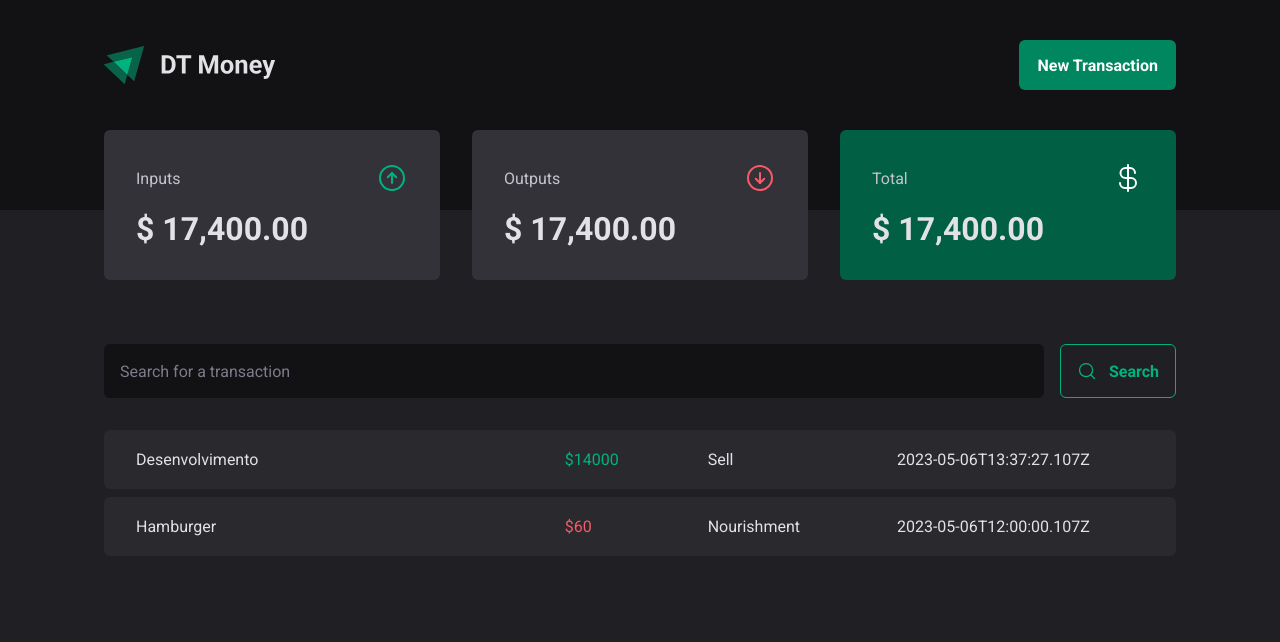
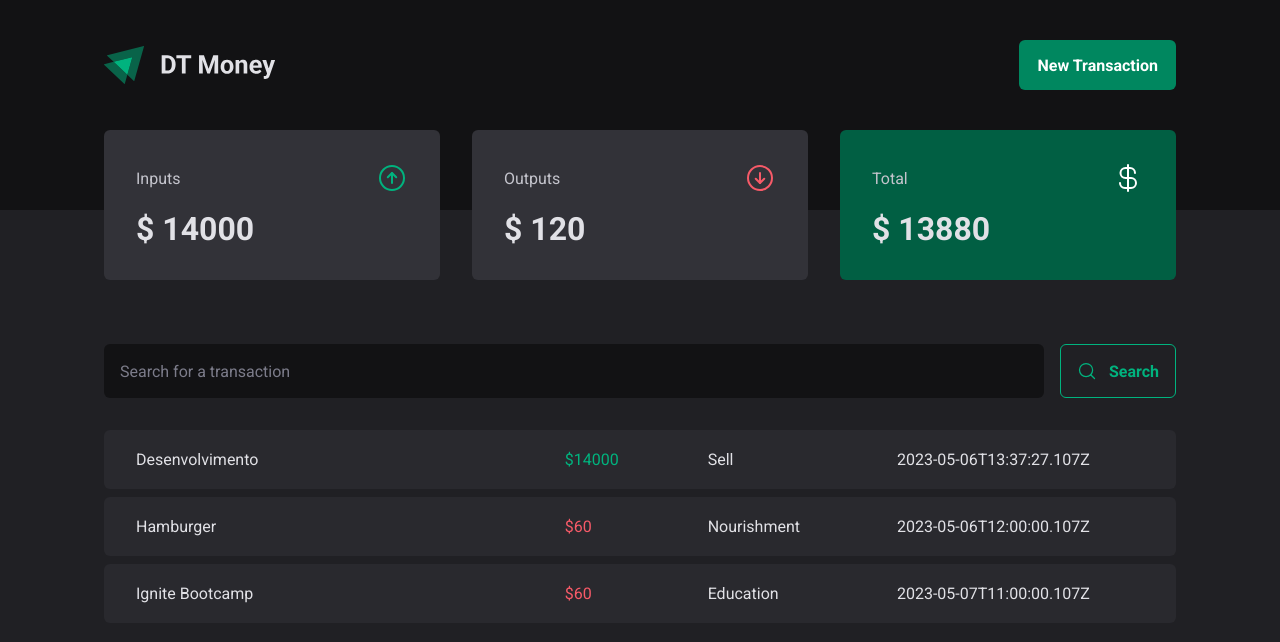
Before and after one commit to luiz504/03-chapter-dt-money, a React (Vite) app: page / in a window 1280 px wide. Shown: the top 642 px of the page. Built offline with nearby package versions, Linux system fonts and the light colour scheme; data requests are answered from the project's data file.

Commit message:
feat: summary component rendering the dinamic data

```diff
--- a/server.json
+++ b/server.json
@@ -15,6 +15,14 @@
       "category": "Nourishment",
       "price": 60,
       "created_at": "2023-05-06T12:00:00.107Z"
+    },
+    {
+      "id": "3",
+      "description": "Ignite Bootcamp",
+      "type": "outcome",
+      "category": "Education",
+      "price": 60,
+      "created_at": "2023-05-07T11:00:00.107Z"
     }
   ]
 }
--- a/src/components/Summary/index.tsx
+++ b/src/components/Summary/index.tsx
@@ -1,11 +1,34 @@
-import React from 'react'
+import React, { useContext } from 'react'
+import { useTheme } from 'styled-components'
 import { ArrowCircleUp, ArrowCircleDown, CurrencyDollar } from 'phosphor-react'
 
+import { TransactionsContext } from '~/contexts/TransactionsContext'
+
 import { ContainerSummary, SummaryCard } from './styles'
-import { useTheme } from 'styled-components'
 
 export const Summary: React.FC = () => {
   const theme = useTheme()
+
+  const { transactions } = useContext(TransactionsContext)
+
+  const summary = transactions.reduce(
+    (acc, transaction) => {
+      if (transaction.type === 'income') {
+        acc.income += transaction.price
+      }
+      if (transaction.type === 'outcome') {
+        acc.outcome += transaction.price
+      }
+      acc.total = acc.income - acc.outcome
+      return acc
+    },
+    {
+      income: 0,
+      outcome: 0,
+      total: 0,
+    },
+  )
+
   return (
     <ContainerSummary>
       <SummaryCard>
@@ -13,7 +36,7 @@ export const Summary: React.FC = () => {
           <span>Inputs</span>
           <ArrowCircleUp size={32} color={theme['green-300']} />
         </header>
-        <strong>$ 17,400.00</strong>
+        <strong>$ {summary.income}</strong>
       </SummaryCard>
 
       <SummaryCard>
@@ -21,7 +44,7 @@ export const Summary: React.FC = () => {
           <span>Outputs</span>
           <ArrowCircleDown size={32} color={theme['red-300']} />
         </header>
-        <strong>$ 17,400.00</strong>
+        <strong>$ {summary.outcome}</strong>
       </SummaryCard>
 
       <SummaryCard variant="green">
@@ -29,7 +52,7 @@ export const Summary: React.FC = () => {
           <span>Total</span>
           <CurrencyDollar size={32} color={theme.white} />
         </header>
-        <strong>$ 17,400.00</strong>
+        <strong>$ {summary.total}</strong>
       </SummaryCard>
     </ContainerSummary>
   )
```
